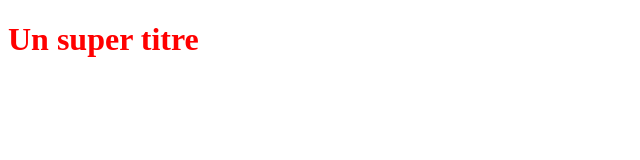
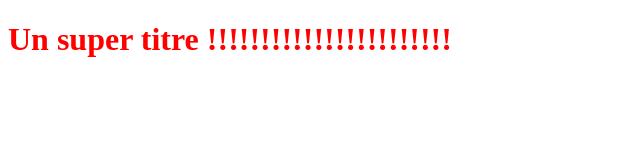
Before and after one commit to BadisSemaane/OpenclassroomsProject, a plain HTML site: page index.html in a window 1280 px wide. Shown: the whole page, without its empty margins (0-640 px from the left). Drawn offline with Linux system fonts and the light colour scheme.

Commit message:
Modification du titre H1

```diff
--- a/index.html
+++ b/index.html
@@ -5,6 +5,6 @@
    <link rel="stylesheet" type="text/css" href="styles.css">
 </head>
 <body>
-   <h1>Un super titre</h1>
+   <h1>Un super titre !!!!!!!!!!!!!!!!!!!!!!!</h1>
 </body>
 </html>
```
